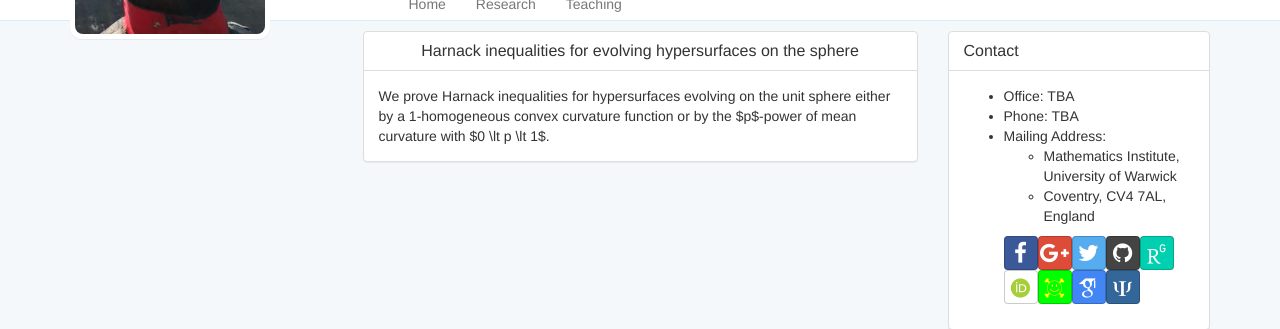
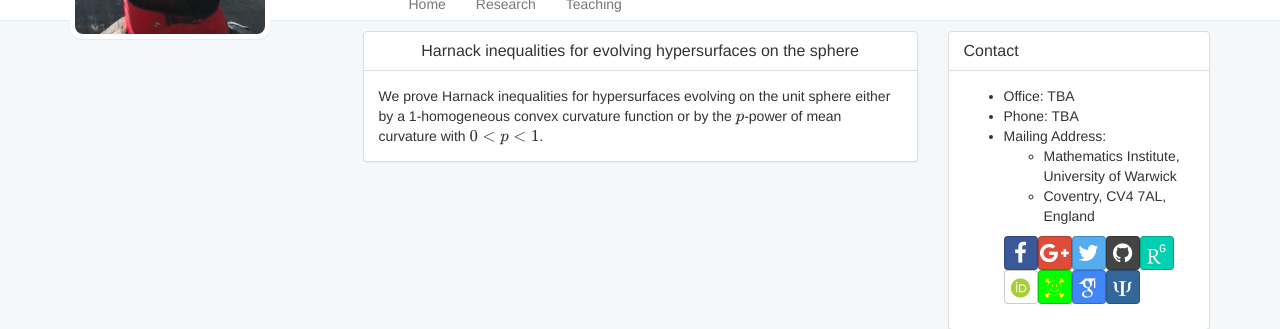
Before and after one commit to pabryan/pabryan.github.io, a Jekyll site: the page built from _posts/research/2015-12-10-arXiv:1512.03374.html, in a window 1280 px wide. Shown: the part 382-711 px from the top of the page. Built offline with Jekyll 4.4.1, drawn with Linux system fonts in a browser that asks for light colours; some web fonts are replaced; formulas are drawn with MathJax 3; comment, search, counter and statistics services are not loaded.

```diff
--- a/_layouts/default.html
+++ b/_layouts/default.html
@@ -26,6 +26,7 @@
   <script src="{{ "/js/jquery.min.js" | prepend: site.baseurl }}"></script>
   <script src="{{ "/js/bootstrap.min.js" | prepend: site.baseurl }}"></script>
   <script src="{{ "/js/local.js" | prepend: site.baseurl }}"></script>
+  <script type="text/javascript" async src="https://cdn.mathjax.org/mathjax/latest/MathJax.js?config=TeX-AMS-MML_HTMLorMML"></script>
 
 </body>
 
--- a/_posts/research/2014-08-29-arXiv:1408.5523.html
+++ b/_posts/research/2014-08-29-arXiv:1408.5523.html
@@ -11,4 +11,4 @@ collaborators:
 researchgate: 265052425_Classification_of_Convex_Ancient_Solutions_to_Curve_Shortening_Flow_on_the_Sphere
 ---
 
-We prove that the only closed, embedded ancient solutions to the curve shortening flow on $\mathbb{S}^2$ are equators or shrinking circles, starting at an equator at time $t=−\infty$ and collapsing to the north pole at time $t=0$. To obtain the result, we first prove a Harnack inequality for the curve shortening flow on the sphere. Then an application of the Gauss-Bonnet, easily allows us to obtain curvature bounds for ancient solutions leading to backwards smooth convergence to an equator. To complete the proof, we use an Aleksandrov reflection argument to show that maximal symmetry is preserved under the flow.
+We prove that the only closed, embedded ancient solutions to the curve shortening flow on \(\mathbb{S}^2\) are equators or shrinking circles, starting at an equator at time \(t=−\infty\) and collapsing to the north pole at time \(t=0\). To obtain the result, we first prove a Harnack inequality for the curve shortening flow on the sphere. Then an application of the Gauss-Bonnet, easily allows us to obtain curvature bounds for ancient solutions leading to backwards smooth convergence to an equator. To complete the proof, we use an Aleksandrov reflection argument to show that maximal symmetry is preserved under the flow.
--- a/_posts/research/2015-09-04-arXiv:1508.02821.html
+++ b/_posts/research/2015-09-04-arXiv:1508.02821.html
@@ -10,4 +10,4 @@ collaborators:
 researchgate: 280970151_Harnack_estimate_for_mean_curvature_flow_on_the_sphere
 ---
 
-We consider the evolution of hypersurfaces on the unit sphere $\mathbb{S}^{n+1}$ by their mean curvature. We prove a differential Harnack inequality for any weakly convex solution to the mean curvature flow. As an application, by applying an Aleksandrov reflection argument, we classify convex, ancient solutions of the mean curvature flow on the sphere.
+We consider the evolution of hypersurfaces on the unit sphere \(\mathbb{S}^{n+1}\) by their mean curvature. We prove a differential Harnack inequality for any weakly convex solution to the mean curvature flow. As an application, by applying an Aleksandrov reflection argument, we classify convex, ancient solutions of the mean curvature flow on the sphere.
--- a/_posts/research/2015-12-10-arXiv:1512.03374.html
+++ b/_posts/research/2015-12-10-arXiv:1512.03374.html
@@ -11,4 +11,4 @@ collaborators:
 researchgate: 286512776_Harnack_inequalities_for_evolving_hypersurfaces_on_the_sphere
 ---
 
-We prove Harnack inequalities for hypersurfaces evolving on the unit sphere either by a 1-homogeneous convex curvature function or by the $p$-power of mean curvature with $0 \lt p \lt 1$.
+We prove Harnack inequalities for hypersurfaces evolving on the unit sphere either by a 1-homogeneous convex curvature function or by the \(p\)-power of mean curvature with \(0 \lt p \lt 1\).
```
